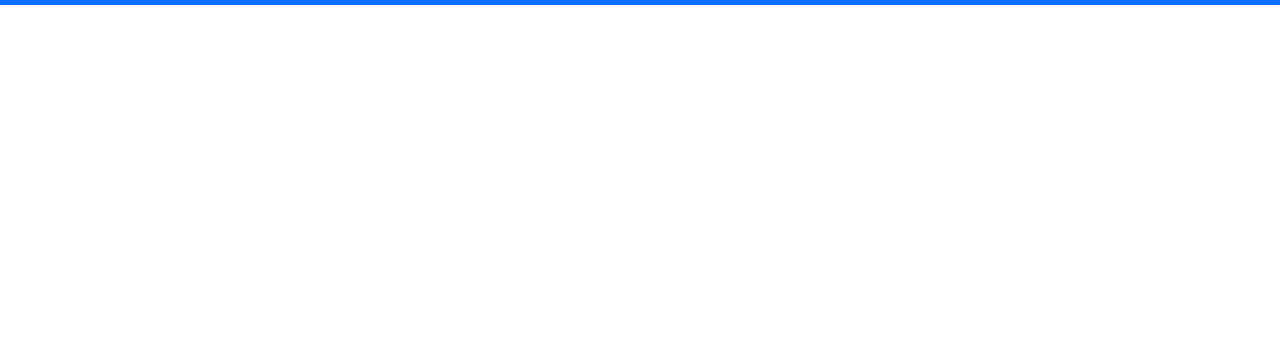
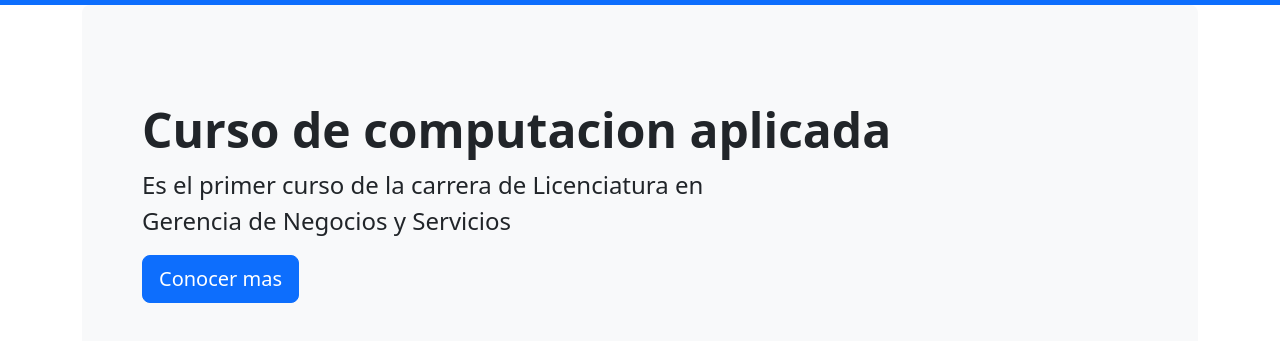
Before and after one commit to humbertomazariegos/curso_computacion_aplicada_1.io, a plain HTML site: page index.html in a window 1280 px wide. Shown: the part 51-392 px from the top of the page. Drawn offline with Linux system fonts and the light colour scheme.

Commit message:
estructura de la página

```diff
--- a/index.html
+++ b/index.html
@@ -35,7 +35,14 @@
             </div>
         </div>
     </nav>
-
+    <div class="container">
+        <div class="p-5 mb-4 bg-body-tertiary rounded-3">
+            <div class="container-fluid py-5">
+              <h1 class="display-5 fw-bold">Curso de computacion aplicada</h1>
+              <p class="col-md-8 fs-4">Es el primer curso de la carrera de Licenciatura en Gerencia de Negocios y Servicios</p>
+              <button class="btn btn-primary btn-lg" type="button">Conocer mas</button>
+            </div>
+          </div>
+    </div>
 </body>
-
 </html>
```
